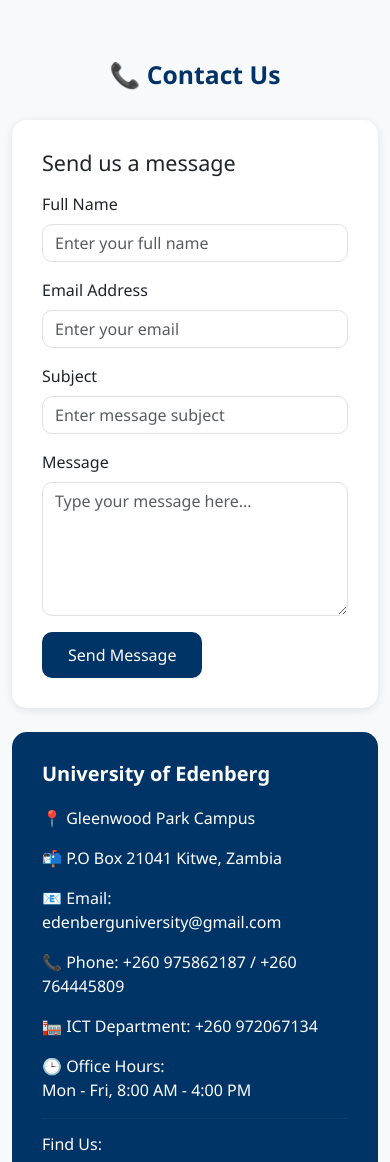
After one commit to Kambole21/student-information-system, a Flask app: page /Contact-us in a window 390 px wide. The commit adds this page. Shown: the top 1162 px of the page. Run offline with Flask 3, Linux system fonts and the light colour scheme; grey boxes are pictures that could not be loaded.

Commit message:
contact support page was addded

```diff
--- a/app/__init__.py
+++ b/app/__init__.py
@@ -5,7 +5,7 @@ app = Flask(__name__, template_folder='templates')
 app.config['SECRET_KEY'] = '3f34d03d85aacf85899832be427defb2'
 
 # Database configuration
-client = MongoClient('mongodb://localhost:27017')
+client = MongoClient('mongodb+srv://kambole520_db_user:Chomba520@uniberg.kgjjhzh.mongodb.net/?appName=uniberg')
 db = client['Uniberg']
 
 staff_collection = db['Staff Collection']
@@ -22,7 +22,7 @@ accounts_collection = db['Accounts']
 news_collection = db['News']
 users_collection = db ['Users']
 
-from app.routes import home, staff, courses_program, student, grades, ca, accounts, news_feed, login
+from app.routes import home, staff, courses_program, student, grades, ca, accounts, news_feed, login, contact
 
 app.register_blueprint(home.bp)
 app.register_blueprint(staff.bp)
@@ -33,6 +33,7 @@ app.register_blueprint(ca.bp)
 app.register_blueprint(accounts.bp)
 app.register_blueprint(news_feed.bp)
 app.register_blueprint(login.bp)
+app.register_blueprint(contact.bp)
 
 # Add this to your app initialization
 def create_grades_indexes():
--- /dev/null
+++ b/app/routes/contact.py
@@ -0,0 +1,6 @@
+from flask import Blueprint, render_template
+
+bp = Blueprint('contact', __name__)
+@bp.route('/Contact-us')
+def contact():
+	return render_template ('contact_us.html')
--- /dev/null
+++ b/app/templates/contact_us.html
@@ -0,0 +1,131 @@
+<!DOCTYPE html>
+<html lang="en">
+<head>
+    <meta charset="UTF-8">
+    <meta name="viewport" content="width=device-width, initial-scale=1.0">
+    <title>Contact Us - University of Edenberg</title>
+
+    <!-- Bootstrap 5 CSS -->
+    <link href="https://cdn.jsdelivr.net/npm/bootstrap@5.3.0/dist/css/bootstrap.min.css" rel="stylesheet">
+
+    <style>
+        body {
+            font-family: 'Segoe UI', sans-serif;
+            background-color: #f8f9fa;
+        }
+
+        .contact-section {
+            padding: 60px 0;
+        }
+
+        .contact-title {
+            text-align: center;
+            font-weight: 600;
+            color: #003366;
+            margin-bottom: 30px;
+        }
+
+        .contact-card {
+            background: #fff;
+            border-radius: 15px;
+            box-shadow: 0 2px 10px rgba(0, 0, 0, 0.1);
+            padding: 30px;
+        }
+
+        .form-control {
+            border-radius: 10px;
+        }
+
+        .btn-submit {
+            background-color: #003366;
+            color: #fff;
+            border-radius: 10px;
+            padding: 10px 25px;
+            transition: 0.3s;
+        }
+
+        .btn-submit:hover {
+            background-color: #00509e;
+        }
+
+        .contact-info {
+            background: #003366;
+            color: #fff;
+            border-radius: 15px;
+            padding: 30px;
+            height: 100%;
+        }
+
+        .contact-info h5 {
+            font-weight: 600;
+            margin-bottom: 20px;
+        }
+
+        iframe {
+            border-radius: 15px;
+            width: 100%;
+            height: 250px;
+            border: 0;
+        }
+    </style>
+</head>
+<body>
+
+<!-- Contact Section -->
+<section class="contact-section">
+    <div class="container">
+        <h2 class="contact-title">📞 Contact Us</h2>
+        <div class="row g-4">
+            <!-- Contact Form -->
+            <div class="col-md-7">
+                <div class="contact-card">
+                    <h4 class="mb-3">Send us a message</h4>
+                    <form>
+                        <div class="mb-3">
+                            <label for="name" class="form-label">Full Name</label>
+                            <input type="text" class="form-control" id="name" placeholder="Enter your full name" required>
+                        </div>
+                        <div class="mb-3">
+                            <label for="email" class="form-label">Email Address</label>
+                            <input type="email" class="form-control" id="email" placeholder="Enter your email" required>
+                        </div>
+                        <div class="mb-3">
+                            <label for="subject" class="form-label">Subject</label>
+                            <input type="text" class="form-control" id="subject" placeholder="Enter message subject">
+                        </div>
+                        <div class="mb-3">
+                            <label for="message" class="form-label">Message</label>
+                            <textarea class="form-control" id="message" rows="5" placeholder="Type your message here..." required></textarea>
+                        </div>
+                        <button type="submit" class="btn btn-submit">Send Message</button>
+                    </form>
+                </div>
+            </div>
+
+            <!-- Contact Info -->
+            <div class="col-md-5">
+                <div class="contact-info">
+                    <h5>University of Edenberg</h5>
+                    <p>📍 Gleenwood Park Campus</p>
+                    <p>📬   P.O Box 21041 Kitwe, Zambia</p>
+                    <p>📧 Email: edenberguniversity@gmail.com </p>
+                    <p>📞 Phone: +260 975862187 / +260 764445809</p>
+                    <p>🏣 ICT Department: +260 972067134</p>
+                    <p>🕒 Office Hours:<br> Mon - Fri, 8:00 AM - 4:00 PM</p>
+                    <hr style="border-color: rgba(255,255,255,0.2);">
+                    <h6>Find Us:</h6>
+                    <iframe
+                        src="https://www.google.com/maps/embed?pb=!1m18!1m12!1m3!1d248985.01302128207!2d28.219171015590923!3d-12.818002656271892!2m3!1f0!2f0!3f0!3m2!1i1024!2i768!4f13.1!3m3!1m2!1s0x196ce702bd1f75db%3A0xc964d43ec9244275!2sUniversity%20Of%20Edenberg%20(Main%20Campus)!5e0!3m2!1sen!2szm!4v1762850456802!5m2!1sen!2szm" width="600" height="450" style="border:0;" allowfullscreen="" loading="lazy" referrerpolicy="no-referrer-when-downgrade">
+
+                        </iframe>
+                </div>
+            </div>
+        </div>
+    </div>
+</section>
+
+<!-- Bootstrap JS -->
+<script src="https://cdn.jsdelivr.net/npm/bootstrap@5.3.0/dist/js/bootstrap.bundle.min.js"></script>
+
+</body>
+</html>
```
Also changed, not shown: app/templates/login.html (+5 -5 lines).
